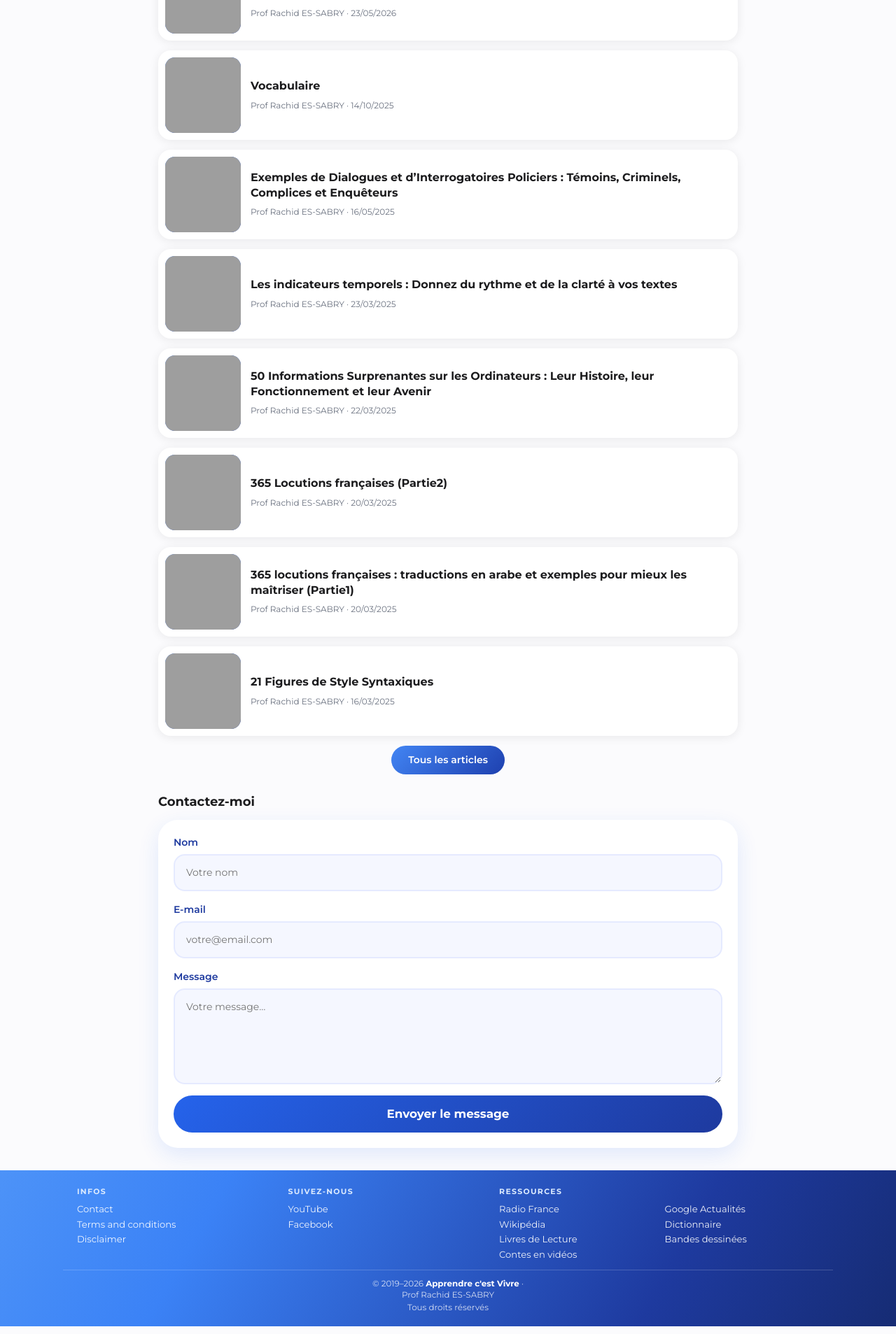
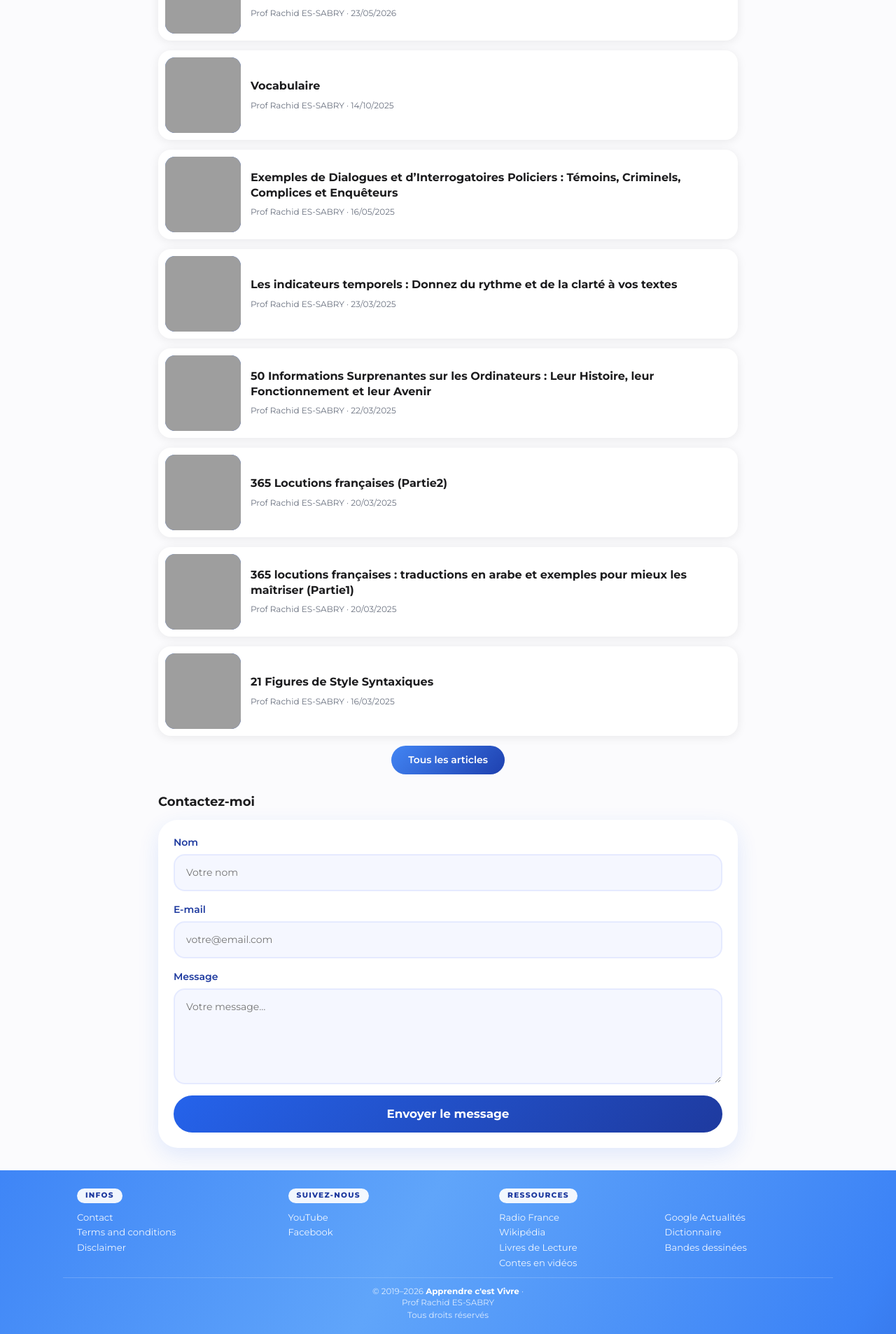
Before and after one commit to profrachidenseigne/profrachidenseigne.github.io, a Jekyll site: the page built from index.html, in a window 1280 px wide. Shown: the part 1153-3060 px from the top of the page at 70% size. Built offline with Jekyll 4.4.1, drawn with Linux system fonts in a browser that asks for light colours; grey boxes are pictures that could not be loaded.

Commit message:
Update footer.html

```diff
--- a/_includes/footer.html
+++ b/_includes/footer.html
@@ -39,7 +39,7 @@
 .sf{margin-top:32px;border-radius:0;color:#fff;
   background:linear-gradient(120deg,#0f1f4d,#1e3a9f,#3b82f6,#60a5fa,#3b82f6,#1e3a9f,#0f1f4d);
   background-size:300% 300%;
-  animation:sfflow 14s ease infinite}
+  animation:sfflow 30s ease infinite}
 @keyframes sfflow{
   0%{background-position:0% 50%}
   50%{background-position:100% 50%}
@@ -49,8 +49,10 @@
 .sf-grid{max-width:1100px;margin:0 auto;padding:24px 20px 10px;
   display:grid;grid-template-columns:1fr 1fr;gap:18px 16px}
 .sf-wide{grid-column:1 / -1}
-.sf-col h4{margin:0 0 8px;font-size:.68rem;letter-spacing:.12em;text-transform:uppercase;
-  color:#dbeafe;font-weight:700;line-height:1.2}
+.sf-col h4{display:inline-block;margin:0 0 10px;padding:4px 12px;
+  font-size:.66rem;letter-spacing:.12em;text-transform:uppercase;line-height:1.2;
+  font-weight:800;color:#1e3a9f;background:rgba(255,255,255,.92);
+  border-radius:999px}
 .sf-col a{display:block;color:#fff;text-decoration:none;padding:2px 0;
   font-size:.82rem;line-height:1.35;font-weight:500;opacity:.92;
   transition:opacity .2s,transform .2s}
```
